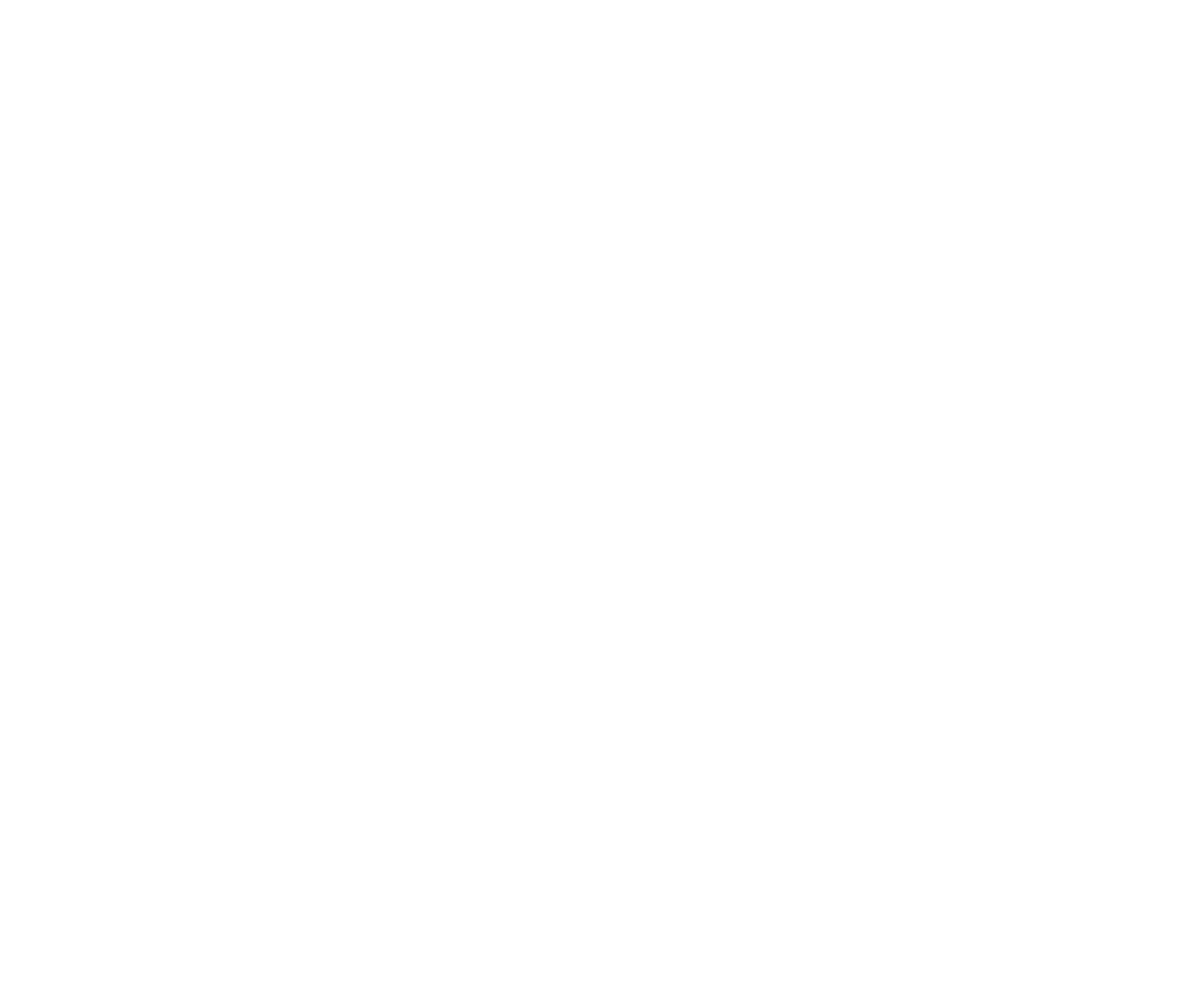
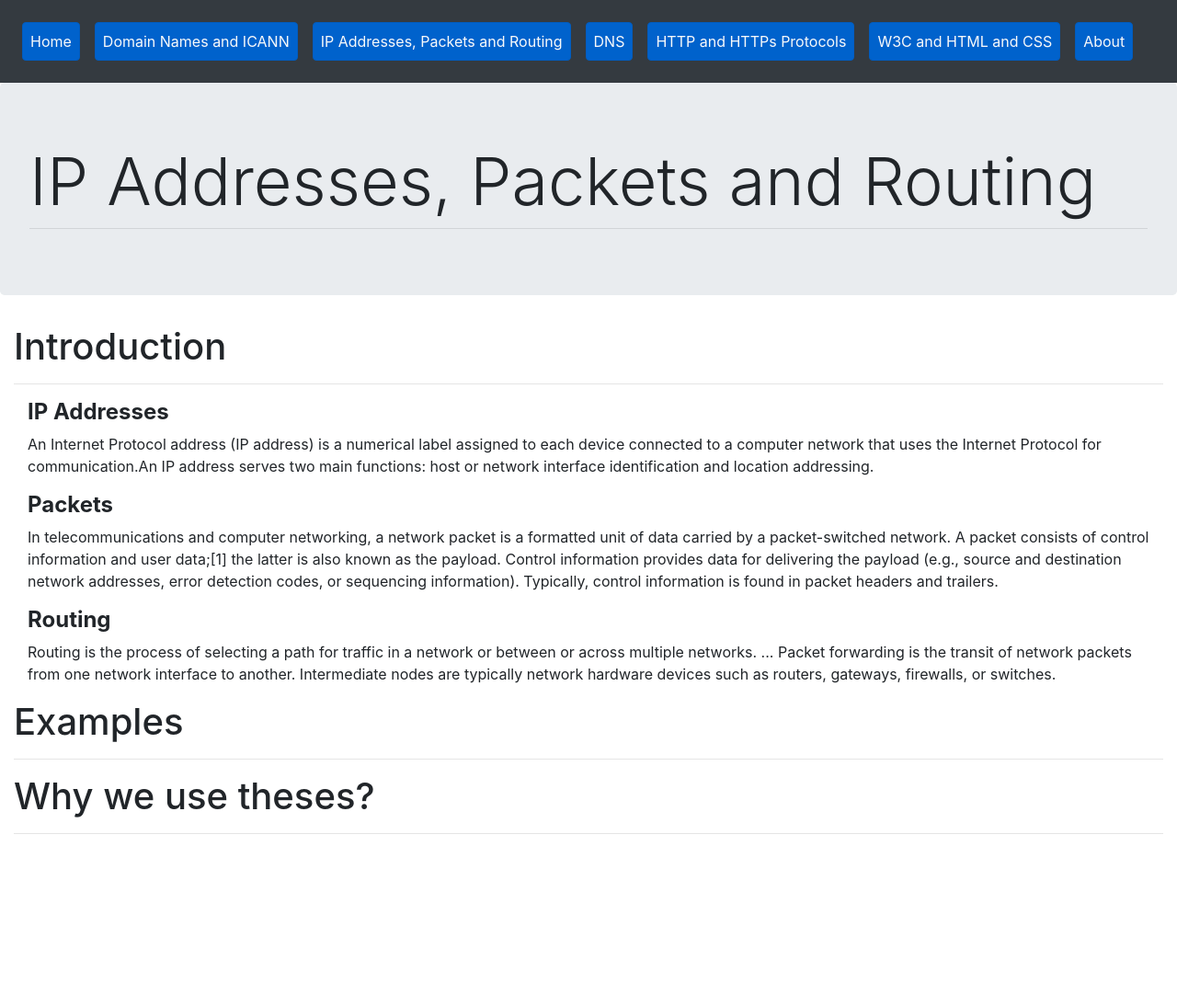
Before and after one commit to devansh9437njit/how-the-internet-works, a plain HTML site: page pages/ip.html in a window 1280 px wide. Shown: the whole page at 92% size. Before the commit the page ends 800 px from the top, so only its background shows below. Drawn offline with Linux system fonts and the light colour scheme.

Commit message:
Feature: Added  headings and some introduction

```diff
--- a/pages/ip.html
+++ b/pages/ip.html
@@ -1,5 +1,6 @@
 <!DOCTYPE html>
 <html lang="en">
+
 <head>
     <meta charset="UTF-8">
     <meta http-equiv="X-UA-Compatible" content="IE=edge">
@@ -7,7 +8,112 @@
     <title> IP Addresses, Packets and Routing </title>
     <link rel="stylesheet" href="../css/bootstrap.css">
 </head>
+
 <body>
+    <nav class="navbar navbar-expand navbar-light bg-dark p-3">
+        <div class="nav navbar-nav">
+            <a class="btn btn-primary my-2 mx-2 nav-item text-light nav-link active" href="/index.html">Home</a>
 
+            <a class="btn btn-primary my-2 mx-2 nav-item text-light nav-link active" href="./domain.html">
+                Domain Names and ICANN
+            </a>
+
+            <a class="btn btn-primary my-2 mx-2 nav-item text-light nav-link active" href="#">
+                IP Addresses, Packets and Routing
+            </a>
+
+            <a class="btn btn-primary my-2 mx-2 nav-item text-light nav-link active" href="#">
+                DNS
+            </a>
+
+            <a class="btn btn-primary my-2 mx-2 nav-item text-light nav-link active" href="#">
+                HTTP and HTTPs Protocols
+            </a>
+
+            <a class="btn btn-primary my-2 mx-2 nav-item text-light nav-link active" href="#">
+                W3C and HTML and CSS
+            </a>
+
+            <a class="btn btn-primary my-2 mx-2 nav-item text-light nav-link active" href="#">
+                About
+            </a>
+        </div>
+    </nav>
+
+    <div class="jumbotron">
+        <h1 class="display-3">IP Addresses, Packets and Routing </h1>
+        <hr class="my-2">
+    </div>
+
+
+    <!-- Introduction -->
+    <div class="container-fluid">
+        <h1>Introduction</h1>
+        <hr>
+        <div class="container-fluid">
+            <h4><strong>IP Addresses</strong></h4>
+            <p>
+                An Internet Protocol address (IP address) is a numerical label assigned to each device connected to a
+                computer network that uses the Internet Protocol for communication.An IP address serves two main
+                functions: host or network interface identification and location addressing.
+            </p>
+
+
+            <h4><strong>Packets</strong></h4>
+            <p>
+                In telecommunications and computer networking, a network packet is a formatted unit of data carried by a
+                packet-switched network. A packet consists of control information and user data;[1] the latter is also
+                known as the payload. Control information provides data for delivering the payload (e.g., source and
+                destination network addresses, error detection codes, or sequencing information). Typically, control
+                information is found in packet headers and trailers.
+            </p>
+
+
+            <h4><strong>Routing</strong></h4>
+            <p>
+                Routing is the process of selecting a path for traffic in a network or between or across multiple
+                networks. ... Packet forwarding is the transit of network packets from one network interface to another.
+                Intermediate nodes are typically network hardware devices such as routers, gateways, firewalls, or
+                switches.
+            </p>
+        </div>
+
+    </div>
+
+    <!-- Examples -->
+    <div class="container-fluid">
+
+        <h1>Examples</h1>
+        <hr>
+        <p>
+
+        </p>
+    </div>
+
+    <div class="container-fluid">
+
+        <h1>Why we use theses?</h1>
+        <hr>
+        <p>
+
+
+            <br>
+        <p class="my-4"></p>
+
+
+
+        <br>
+        <p class="my-4"></p>
+
+
+        <br>
+        <p class="my-4"></p>
+
+
+        <br>
+        <p class="my-5"></p>
+        </p>
+    </div>
 </body>
+
 </html>
```
